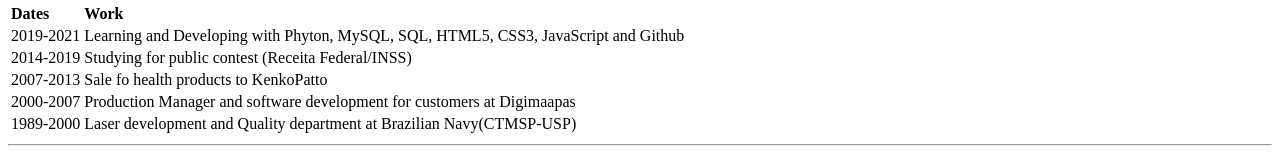
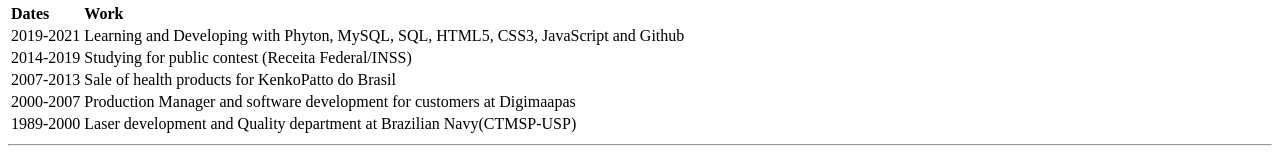
Before and after one commit to Gikeda2016/CV, a plain HTML site: page index.html in a window 1280 px wide. Shown: the part 508-668 px from the top of the page. Drawn offline with Linux system fonts and the light colour scheme.

Commit message:
Update index.html

```diff
--- a/index.html
+++ b/index.html
@@ -47,7 +47,7 @@
             </tr>
             <tr>
                 <td>2007-2013</td>
-                <td>Sale fo health products to KenkoPatto</td>
+                <td>Sale of health products for KenkoPatto do Brasil</td>
             </tr>
             <tr>
                 <td>2000-2007</td>
```
